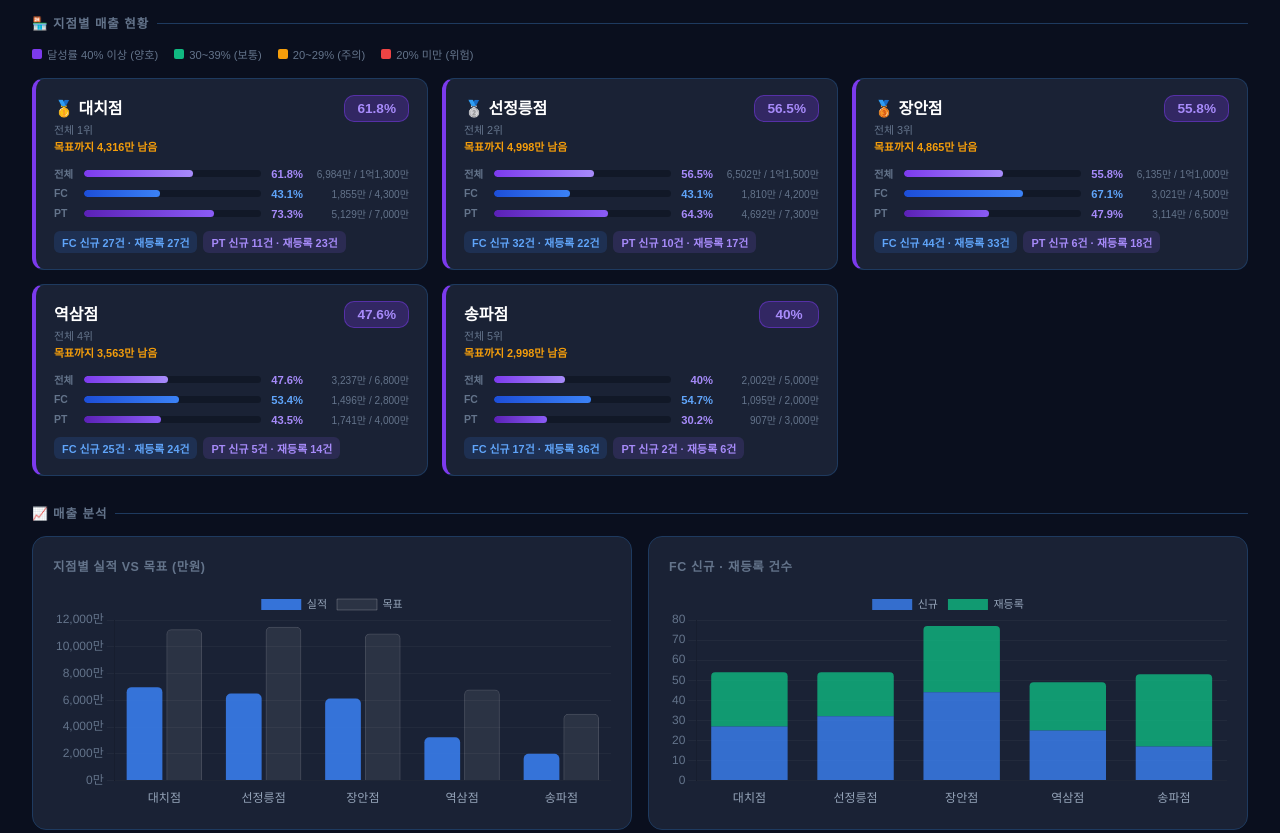
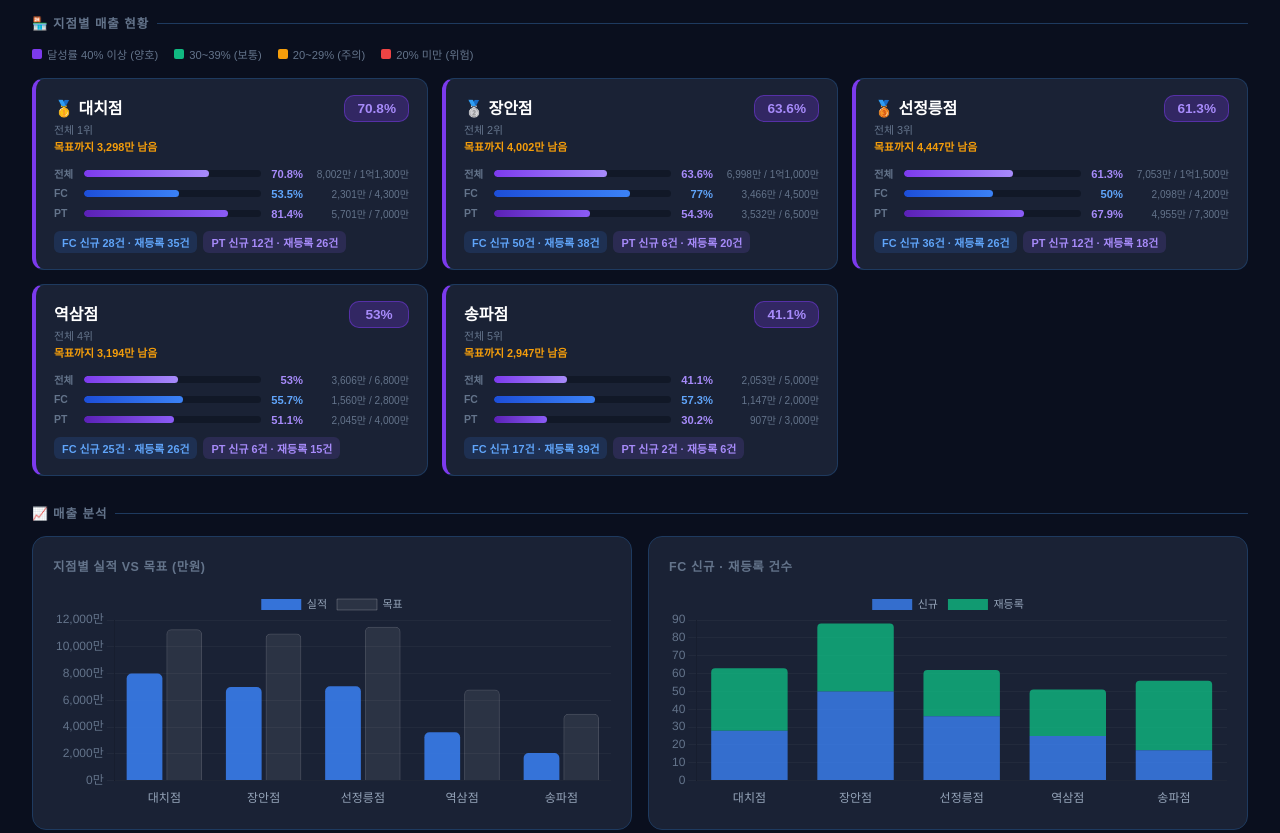
Before and after one commit to koc9262-jpg/bgocompany-sales, a plain HTML site: page index.html in a window 1280 px wide. Shown: the part 260-1093 px from the top of the page. Drawn offline with nearby package versions, Linux system fonts and the light colour scheme.

Commit message:
Auto-update dashboard 2026년 11월 27일

```diff
--- a/index.html
+++ b/index.html
@@ -158,27 +158,227 @@ body{font-family:'Apple SD Gothic Neo','Malgun Gothic',sans-serif;background:var
 <script>
 const D_RAW = [
   {
+    "branch": "선정릉점",
+    "target_fc": 42000000,
+    "target_pt": 73000000,
+    "target_tot": 115000000,
+    "actual_fc": 20979800,
+    "actual_pt": 49551900,
+    "actual_tot": 70531700,
+    "rate_fc": 50,
+    "rate_pt": 67.9,
+    "rate_tot": 61.3,
+    "fc_new_cnt": 36,
+    "fc_new_amt": 8380900,
+    "fc_re_cnt": 26,
+    "fc_re_amt": 7627900,
+    "pt_new_cnt": 12,
+    "pt_new_amt": 12581900,
+    "pt_re_cnt": 18,
+    "pt_re_amt": 26420000,
+    "total_card": 19135000,
+    "cash_out": 0,
+    "account": 1844800,
+    "deduction": 0,
+    "real_cash_out": 0,
+    "ranks": [
+      {
+        "name": "황용선",
+        "amount": 1250000
+      },
+      {
+        "name": "변재용",
+        "amount": 3430000
+      },
+      {
+        "name": "전현동",
+        "amount": 3780000
+      },
+      {
+        "name": "장광희",
+        "amount": 7820900
+      },
+      {
+        "name": "조건우",
+        "amount": 810000
+      },
+      {
+        "name": "최성욱",
+        "amount": 3900000
+      },
+      {
+        "name": "김영석",
+        "amount": 13000000
+      },
+      {
+        "name": "김영인",
+        "amount": 5011000
+      }
+    ]
+  },
+  {
+    "branch": "역삼점",
+    "target_fc": 28000000,
+    "target_pt": 40000000,
+    "target_tot": 68000000,
+    "actual_fc": 15604000,
+    "actual_pt": 20454000,
+    "actual_tot": 36058000,
+    "rate_fc": 55.7,
+    "rate_pt": 51.1,
+    "rate_tot": 53,
+    "fc_new_cnt": 25,
+    "fc_new_amt": 5232000,
+    "fc_re_cnt": 26,
+    "fc_re_amt": 8563000,
+    "pt_new_cnt": 6,
+    "pt_new_amt": 5453200,
+    "pt_re_cnt": 15,
+    "pt_re_amt": 13500800,
+    "total_card": 14041000,
+    "cash_out": 0,
+    "account": 1563000,
+    "deduction": 0,
+    "real_cash_out": 0,
+    "ranks": [
+      {
+        "name": "이초은",
+        "amount": 7444500
+      },
+      {
+        "name": "안도모",
+        "amount": 5076800
+      },
+      {
+        "name": "안재원",
+        "amount": 2596900
+      },
+      {
+        "name": "진정경",
+        "amount": 2097900
+      },
+      {
+        "name": "황하늘",
+        "amount": 1737900
+      }
+    ]
+  },
+  {
+    "branch": "장안점",
+    "target_fc": 45000000,
+    "target_pt": 65000000,
+    "target_tot": 110000000,
+    "actual_fc": 34664133,
+    "actual_pt": 35316000,
+    "actual_tot": 69980133,
+    "rate_fc": 77,
+    "rate_pt": 54.3,
+    "rate_tot": 63.6,
+    "fc_new_cnt": 50,
+    "fc_new_amt": 16865500,
+    "fc_re_cnt": 38,
+    "fc_re_amt": 14331800,
+    "pt_new_cnt": 6,
+    "pt_new_amt": 7027000,
+    "pt_re_cnt": 20,
+    "pt_re_amt": 24102000,
+    "total_card": 32672200,
+    "cash_out": 0,
+    "account": 1991933,
+    "deduction": 0,
+    "real_cash_out": 0,
+    "ranks": [
+      {
+        "name": "한어진",
+        "amount": 4653000
+      },
+      {
+        "name": "김민수",
+        "amount": 5829000
+      },
+      {
+        "name": "김재현",
+        "amount": 500000
+      },
+      {
+        "name": "김영우",
+        "amount": 5423000
+      },
+      {
+        "name": "이윤석",
+        "amount": 1950000
+      },
+      {
+        "name": "송림명",
+        "amount": 8046000
+      },
+      {
+        "name": "최순호",
+        "amount": 2838000
+      },
+      {
+        "name": "강원구",
+        "amount": 1890000
+      }
+    ]
+  },
+  {
+    "branch": "송파점",
+    "target_fc": 20000000,
+    "target_pt": 30000000,
+    "target_tot": 50000000,
+    "actual_fc": 11465500,
+    "actual_pt": 9065660,
+    "actual_tot": 20531160,
+    "rate_fc": 57.3,
+    "rate_pt": 30.2,
+    "rate_tot": 41.1,
+    "fc_new_cnt": 17,
+    "fc_new_amt": 2410000,
+    "fc_re_cnt": 39,
+    "fc_re_amt": 8360000,
+    "pt_new_cnt": 2,
+    "pt_new_amt": 2775000,
+    "pt_re_cnt": 6,
+    "pt_re_amt": 5550000,
+    "total_card": 11086000,
+    "cash_out": 0,
+    "account": 379500,
+    "deduction": 0,
+    "real_cash_out": 0,
+    "ranks": [
+      {
+        "name": "김필구",
+        "amount": 5050000
+      },
+      {
+        "name": "김원준",
+        "amount": 3275000
+      }
+    ]
+  },
+  {
     "branch": "대치점",
     "target_fc": 43000000,
     "target_pt": 70000000,
     "target_tot": 113000000,
-    "actual_fc": 18553300,
-    "actual_pt": 51289400,
-    "actual_tot": 69842700,
-    "rate_fc": 43.1,
-    "rate_pt": 73.3,
-    "rate_tot": 61.8,
-    "fc_new_cnt": 27,
-    "fc_new_amt": 6654900,
-    "fc_re_cnt": 27,
-    "fc_re_amt": 7624800,
-    "pt_new_cnt": 11,
-    "pt_new_amt": 5270000,
-    "pt_re_cnt": 23,
-    "pt_re_amt": 36493000,
-    "total_card": 16789300,
+    "actual_fc": 23010300,
+    "actual_pt": 57014400,
+    "actual_tot": 80024700,
+    "rate_fc": 53.5,
+    "rate_pt": 81.4,
+    "rate_tot": 70.8,
+    "fc_new_cnt": 28,
+    "fc_new_amt": 6933900,
+    "fc_re_cnt": 35,
+    "fc_re_amt": 11769800,
+    "pt_new_cnt": 12,
+    "pt_new_amt": 7370000,
+    "pt_re_cnt": 26,
+    "pt_re_amt": 38993000,
+    "total_card": 21213300,
     "cash_out": 0,
-    "account": 1764000,
+    "account": 1797000,
     "deduction": 0,
     "real_cash_out": 0,
     "ranks": [
@@ -204,11 +404,11 @@ const D_RAW = [
       },
       {
         "name": "배재민",
-        "amount": 5130000
+        "amount": 7080000
       },
       {
         "name": "전현아",
-        "amount": 2330000
+        "amount": 4430000
       },
       {
         "name": "이상훈",
@@ -220,212 +420,12 @@ const D_RAW = [
       },
       {
         "name": "주상규",
-        "amount": 720000
-      }
-    ]
-  },
-  {
-    "branch": "장안점",
-    "target_fc": 45000000,
-    "target_pt": 65000000,
-    "target_tot": 110000000,
-    "actual_fc": 30210033,
-    "actual_pt": 31140000,
-    "actual_tot": 61350033,
-    "rate_fc": 67.1,
-    "rate_pt": 47.9,
-    "rate_tot": 55.8,
-    "fc_new_cnt": 44,
-    "fc_new_amt": 14647900,
-    "fc_re_cnt": 33,
-    "fc_re_amt": 12375800,
-    "pt_new_cnt": 6,
-    "pt_new_amt": 7027000,
-    "pt_re_cnt": 18,
-    "pt_re_amt": 19926000,
-    "total_card": 28498600,
-    "cash_out": 0,
-    "account": 1711433,
-    "deduction": 0,
-    "real_cash_out": 0,
-    "ranks": [
-      {
-        "name": "한어진",
-        "amount": 4653000
-      },
-      {
-        "name": "김민수",
-        "amount": 5829000
-      },
-      {
-        "name": "김재현",
-        "amount": 500000
-      },
-      {
-        "name": "김영우",
-        "amount": 5423000
-      },
-      {
-        "name": "이윤석",
-        "amount": 1950000
-      },
-      {
-        "name": "송림명",
-        "amount": 3870000
-      },
-      {
-        "name": "최순호",
-        "amount": 2838000
-      },
-      {
-        "name": "강원구",
-        "amount": 1890000
-      }
-    ]
-  },
-  {
-    "branch": "역삼점",
-    "target_fc": 28000000,
-    "target_pt": 40000000,
-    "target_tot": 68000000,
-    "actual_fc": 14964000,
-    "actual_pt": 17406000,
-    "actual_tot": 32370000,
-    "rate_fc": 53.4,
-    "rate_pt": 43.5,
-    "rate_tot": 47.6,
-    "fc_new_cnt": 25,
-    "fc_new_amt": 5232000,
-    "fc_re_cnt": 24,
-    "fc_re_amt": 7956000,
-    "pt_new_cnt": 5,
-    "pt_new_amt": 4355200,
-    "pt_re_cnt": 14,
-    "pt_re_amt": 11550800,
-    "total_card": 13434000,
-    "cash_out": 0,
-    "account": 1530000,
-    "deduction": 0,
-    "real_cash_out": 0,
-    "ranks": [
-      {
-        "name": "이초은",
-        "amount": 5494500
-      },
-      {
-        "name": "안도모",
-        "amount": 5076800
-      },
-      {
-        "name": "안재원",
-        "amount": 1498900
-      },
-      {
-        "name": "진정경",
-        "amount": 2097900
-      },
-      {
-        "name": "황하늘",
-        "amount": 1737900
-      }
-    ]
-  },
-  {
-    "branch": "선정릉점",
-    "target_fc": 42000000,
-    "target_pt": 73000000,
-    "target_tot": 115000000,
-    "actual_fc": 18096900,
-    "actual_pt": 46921900,
-    "actual_tot": 65018800,
-    "rate_fc": 43.1,
-    "rate_pt": 64.3,
-    "rate_tot": 56.5,
-    "fc_new_cnt": 32,
-    "fc_new_amt": 7660900,
-    "fc_re_cnt": 22,
-    "fc_re_amt": 5888900,
-    "pt_new_cnt": 10,
-    "pt_new_amt": 12531900,
-    "pt_re_cnt": 17,
-    "pt_re_amt": 23920000,
-    "total_card": 16427100,
-    "cash_out": 0,
-    "account": 1669800,
-    "deduction": 0,
-    "real_cash_out": 0,
-    "ranks": [
-      {
-        "name": "황용선",
-        "amount": 1250000
-      },
-      {
-        "name": "변재용",
-        "amount": 3430000
-      },
-      {
-        "name": "전현동",
-        "amount": 1280000
-      },
-      {
-        "name": "장광희",
-        "amount": 7820900
-      },
-      {
-        "name": "조건우",
-        "amount": 760000
-      },
-      {
-        "name": "최성욱",
-        "amount": 3900000
-      },
-      {
-        "name": "김영석",
-        "amount": 13000000
-      },
-      {
-        "name": "김영인",
-        "amount": 5011000
-      }
-    ]
-  },
-  {
-    "branch": "송파점",
-    "target_fc": 20000000,
-    "target_pt": 30000000,
-    "target_tot": 50000000,
-    "actual_fc": 10949500,
-    "actual_pt": 9065660,
-    "actual_tot": 20015160,
-    "rate_fc": 54.7,
-    "rate_pt": 30.2,
-    "rate_tot": 40,
-    "fc_new_cnt": 17,
-    "fc_new_amt": 2410000,
-    "fc_re_cnt": 36,
-    "fc_re_amt": 7844000,
-    "pt_new_cnt": 2,
-    "pt_new_amt": 2775000,
-    "pt_re_cnt": 6,
-    "pt_re_amt": 5550000,
-    "total_card": 10570000,
-    "cash_out": 0,
-    "account": 379500,
-    "deduction": 0,
-    "real_cash_out": 0,
-    "ranks": [
-      {
-        "name": "김필구",
-        "amount": 5050000
-      },
-      {
-        "name": "김원준",
-        "amount": 3275000
+        "amount": 1270000
       }
     ]
   }
 ];
-const DATE_STR = '2026년 11월 26일';
+const DATE_STR = '2026년 11월 27일';
 const PREFIX = '2608';
 
 const w = v => Math.round(v / 10000);
```
